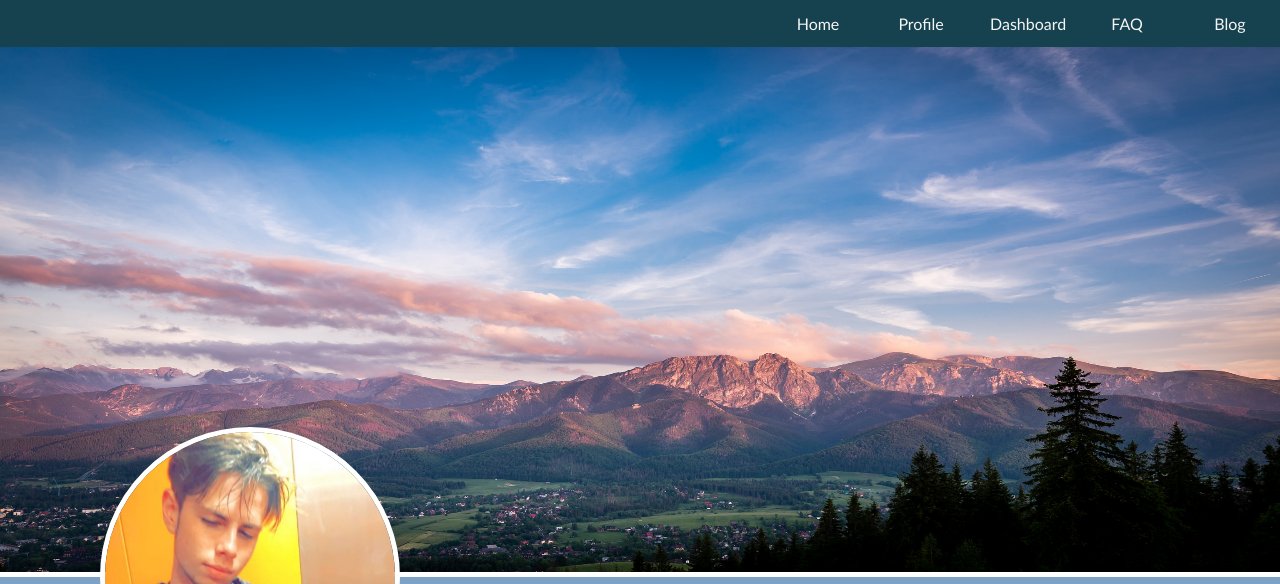
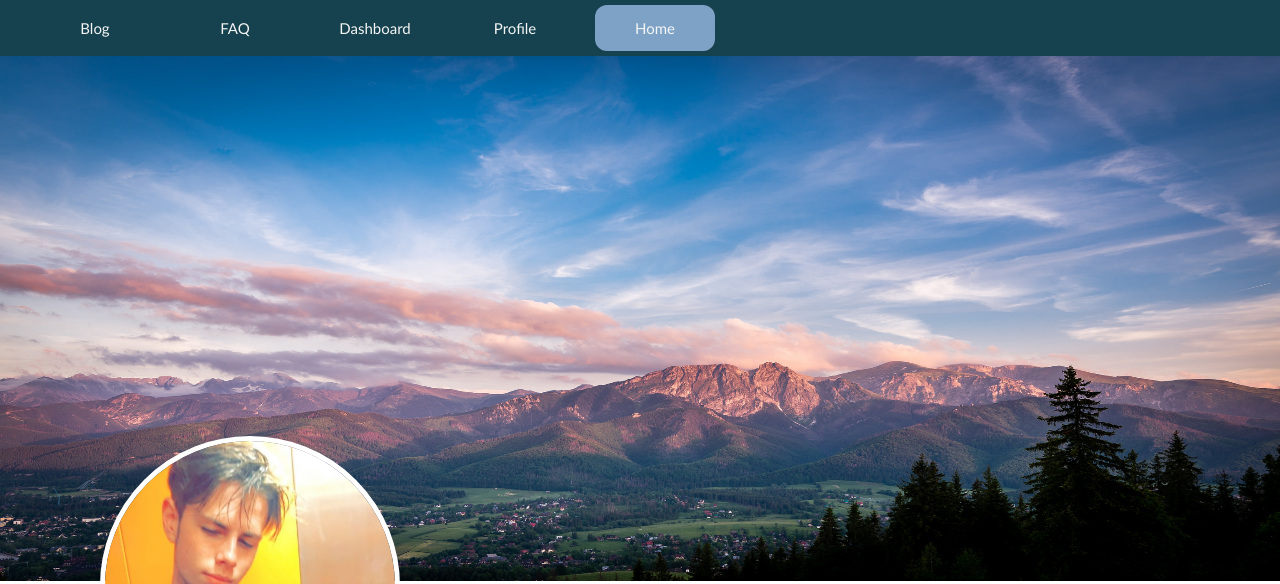
Before and after one commit to wpsimon09/wpsimon09.github.io, a plain HTML site: page index.html in a window 1280 px wide. Shown: the top 584 px of the page. Drawn offline with Linux system fonts and the light colour scheme.

Commit message:
created better layout of the menu

```diff
--- a/css/layout.css
+++ b/css/layout.css
@@ -1,10 +1,11 @@
+
   aside{
   background-color: #77A1AF;
   margin: 4;
   width: 300px;
   align-items: center;
 }
-nav{
+nav.topNavigation{
   background-color: white;
   position: sticky;
   top: 0;
@@ -26,50 +27,64 @@ main{
   flex: 1 1 0%
 }
 
-ul {
+ul.topNavigationList{
   text-transform: capitalize;
   list-style-type: none;
-  padding: 0;
+  padding: 0px;
   overflow: hidden;
   background-color: #15424E;
   top: 0;
   width: 100%;
 }
 
-li {
-  float: right;
-  margin-left: 3px;
+li.topNavigationListITem {
+  float: left;
 }
 
-li a {
+li.topNavigationListITem{
+  font-family: 'Gill Sans', 'Gill Sans MT', Calibri, 'Trebuchet MS', sans-serif;
+  display: block;
+  margin-left: 20px;
+  text-transform: capitalize;
+  color: whitesmoke;
+  font-size: 15px;
+  text-align: center;
+  width: 120px;
+  padding: 5px;
+  text-decoration: none;
+  transition: padding 0.3s;
+}
+a.topNavigationListLink {
   font-family: 'Gill Sans', 'Gill Sans MT', Calibri, 'Trebuchet MS', sans-serif;
   display: block;
   text-transform: capitalize;
   color: whitesmoke;
-  font-size: 15 px;
+  font-size: 15px;
   text-align: center;
-  width: 100px;
+  width: 120px;
   padding: 14px 16px;
   text-decoration: none;
-  transition: width 0.3s;
+  transition: padding 0.3s;
+  margin-left: 10px;
 }
 
-a{
+a.topNavigationListLink{
   border-radius: 12px;
 }
 
 
-li a:hover {
+a.topNavigationListLink:hover {
   background-color: #77A1AF;
-  width: 140px;
+  padding: 18px;
 }
 
-.active {
-  background-color: #65DDC9;
+#active {
+  margin-left: 10px;
+  background-color: #7da2c6;;
   border-radius: 12px;
 }
 
-li:last-child {
+li.topNavigationListITem:last-child {
   border-right: none;
 }
 
```
